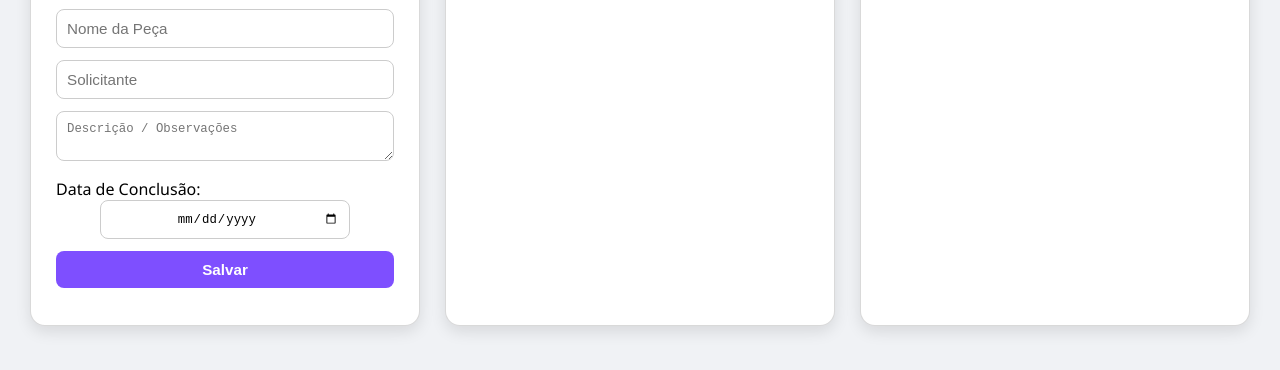
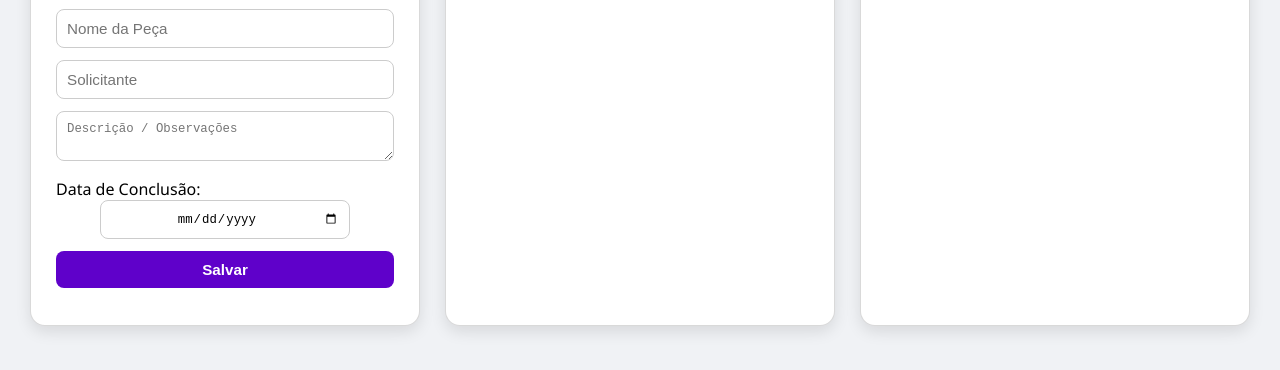
Before and after one commit to fiordelice/requisitoNotas, a plain HTML site: page index.html in a window 1280 px wide. Shown: the part 162-532 px from the top of the page. Drawn offline with Linux system fonts and the light colour scheme; no server answers.

Commit message:
Update index.html

```diff
--- a/index.html
+++ b/index.html
@@ -15,7 +15,7 @@ h1, h2 { margin-top:0; color:#333; }
 /* Formulário */
 form input, form textarea, form button { width:100%; margin-bottom:12px; padding:10px; border-radius:8px; border:1px solid #ccc; box-sizing:border-box; font-size:0.95em; }
 form input:focus, form textarea:focus { border-color:#4CAF50; outline:none; }
-form button { background:#7e4fff; color:#fff; border:none; cursor:pointer; font-weight:bold; transition: background 0.2s; }
+form button {background:#5f01ca; color:#fff; border:none; cursor:pointer; font-weight:bold; transition: background 0.2s; }
 form button:hover { background:#5a2edb; }
 
 .actions {
```
